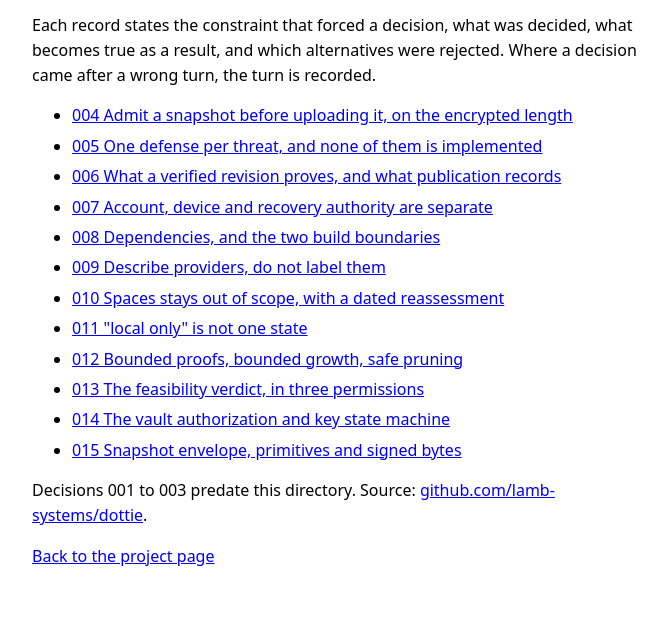
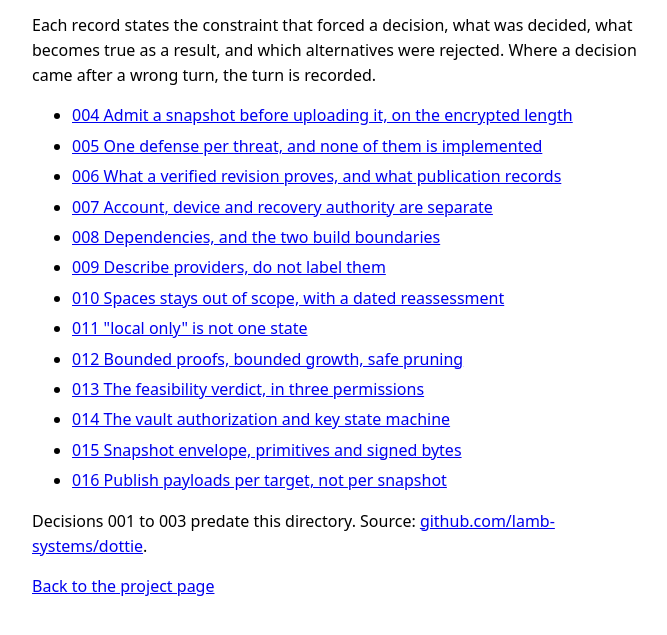
Before and after one commit to lamb-systems/dottie, a plain HTML site: page docs/adr/index.html in a window 1280 px wide. Shown: the part 117-752 px from the top of the page, without its empty margins (304-971 px from the left). Drawn offline with Linux system fonts and the light colour scheme.

Commit message:
docs: record the per-target payload decision
Signed-off-by: Alessio Biancalana <alessio@dottorblaster.it>

```diff
--- a/docs/adr/index.html
+++ b/docs/adr/index.html
@@ -33,6 +33,7 @@ recorded.</p>
   <li><a href="013-feasibility-verdict.md">013 The feasibility verdict, in three permissions</a></li>
   <li><a href="014-vault-state-machine.md">014 The vault authorization and key state machine</a></li>
   <li><a href="015-envelope-and-primitives.md">015 Snapshot envelope, primitives and signed bytes</a></li>
+  <li><a href="016-per-target-payloads.md">016 Publish payloads per target, not per snapshot</a></li>
 </ul>
 <p>Decisions 001 to 003 predate this directory. Source:
 <a href="https://github.com/lamb-systems/dottie/tree/main/docs/adr">github.com/lamb-systems/dottie</a>.</p>
```
Also changed, not shown: 1 other file.
